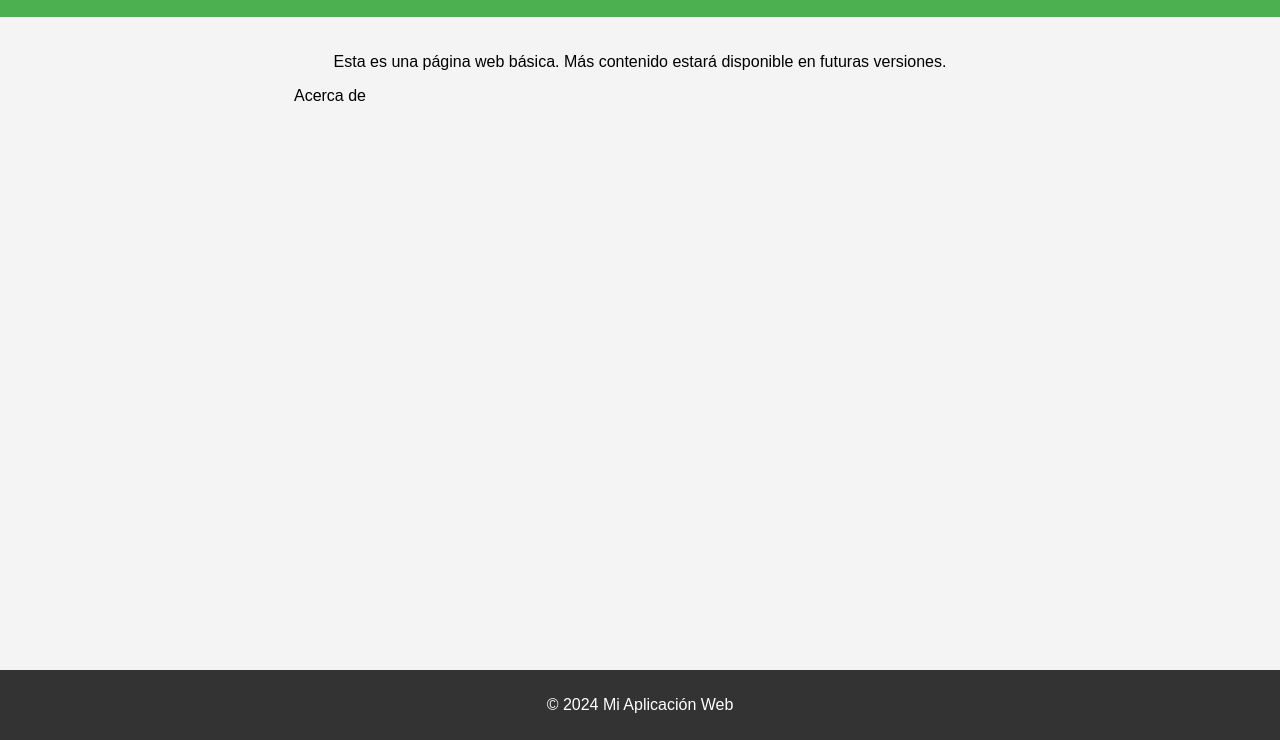
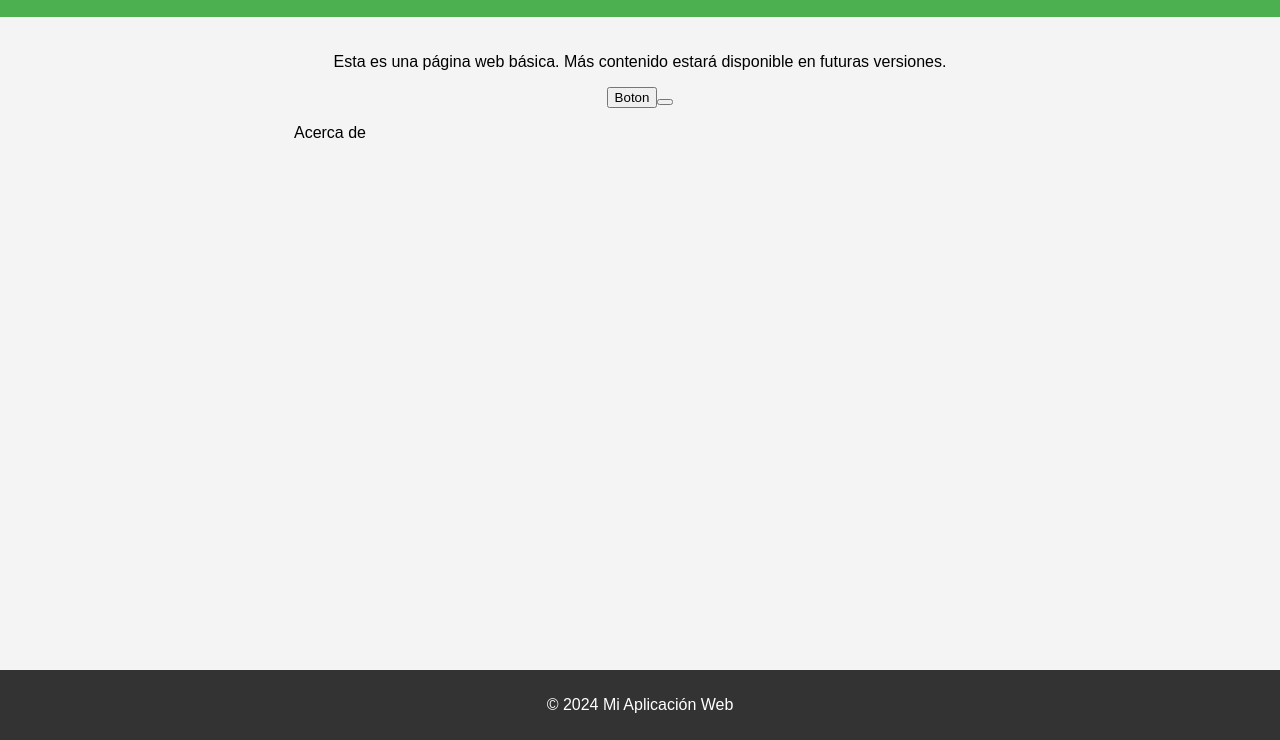
Before and after one commit to usuarioCursos/gitflow, a plain HTML site: page index.html in a window 1280 px wide. Shown: the part 60-800 px from the top of the page. Drawn offline with Linux system fonts and the light colour scheme.

Commit message:
boton aniadido

```diff
--- a/index.html
+++ b/index.html
@@ -13,6 +13,7 @@
     <main>
         <section id="contenido">
             <p>Esta es una página web básica. Más contenido estará disponible en futuras versiones.</p>
+			<button> Boton <button>
         </section>
 		<section id="about">
             <p>Acerca de</p>
```
